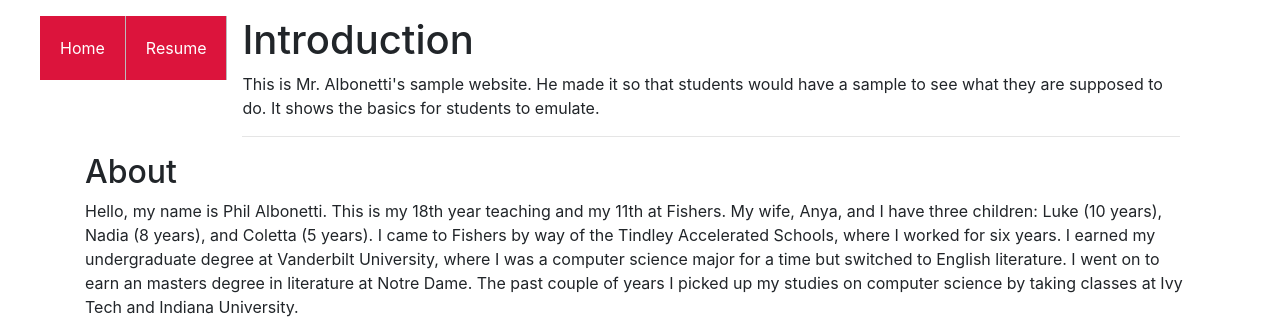
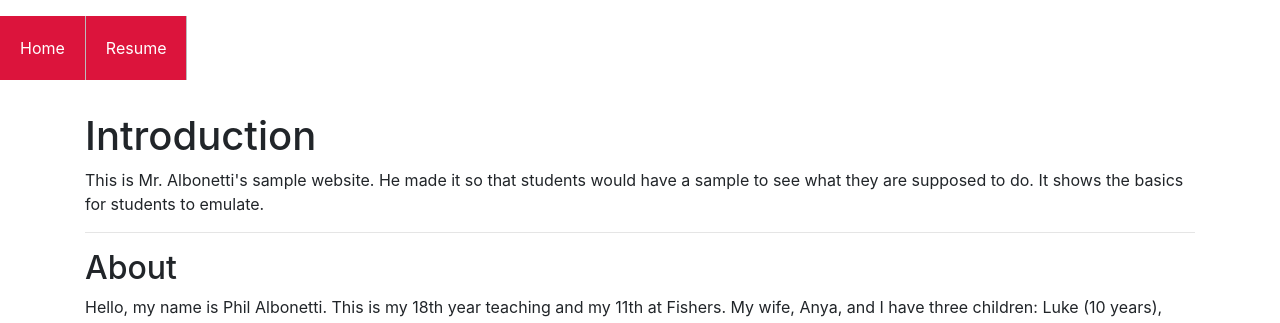
Before and after one commit to Albotron/web-profile-example, a plain HTML site: page index.html in a window 1280 px wide. Shown: the top 323 px of the page. Drawn offline with nearby package versions, Linux system fonts and the light colour scheme.

Commit message:
Update index.css

```diff
--- a/index.css
+++ b/index.css
@@ -1,7 +1,12 @@
-h1, h2 {
-    display: block;
+ul::after {
+    content: "";
     clear: both;
-    width: 100%;
+    display: table;
+}
+
+ul {
+    margin-bottom: 20px;
+    padding: 0;
 }
 
 li {
@@ -10,7 +15,8 @@ li {
     border-right-color: #bbb;
     border-right-width: 1px;
     border-right-style: solid;
-    margin-bottom: 2rem;
+    margin-top: 1rem;
+    margin-bottom: 1rem;
 
 }
 
```
